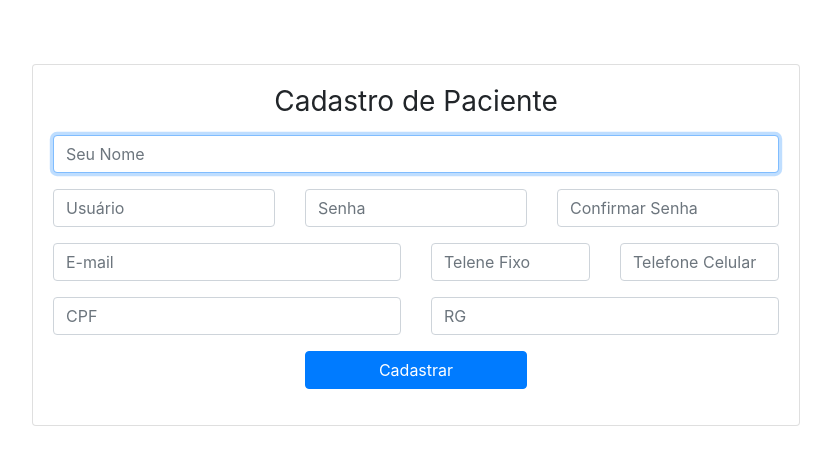
After one commit to AlexandreLages/projeto-psicologia, a Django app: page /paciente/cadastro/ in a window 1280 px wide. The commit adds this page. Shown: the top 465 px of the page, without its empty margins (224-1055 px from the left). Run offline with Django 3.2, Linux system fonts and the light colour scheme; some libraries are stand-ins or nearby versions.

Commit message:
Cadastro de pacient

```diff
--- a/blog/templates/index.html
+++ b/blog/templates/index.html
@@ -7,5 +7,6 @@
 	<h1>SITE AQUI</h1>
 	<a href="{% url 'user_login' %}">Logar</a><br>
 	<a href="{% url 'cadastro_colaborador_view' %}">Cadastrar Colaborador</a><br>
+	<a href="{% url 'cadastro_paciente_view' %}">Cadastrar Paciente</a><br>
 </body>
 </html>
--- /dev/null
+++ b/paciente/templates/cadastro_paciente.html
@@ -0,0 +1,92 @@
+{% load static %}
+<!DOCTYPE html>
+<html lang="pt-br" dir="ltr">
+<head>
+  <link rel="stylesheet" href="https://maxcdn.bootstrapcdn.com/bootstrap/4.0.0/css/bootstrap.min.css" integrity="sha384-Gn5384xqQ1aoWXA+058RXPxPg6fy4IWvTNh0E263XmFcJlSAwiGgFAW/dAiS6JXm" crossorigin="anonymous">
+  <meta charset="utf-8">
+  <title>Cadastro de Paciente</title>
+</head>
+<body>
+
+<div class="container-fluid">
+  <div class="row">
+    <div class="card" style="width:60%; text-align: center; left: 20%; margin-top: 5%;">
+      <div class="card-body">
+        <h1 class="h3 mb-3 font-weight-normal">Cadastro de Paciente</h1>
+        <form action="{% url 'cadastro_paciente_view' %}" method="post">
+          {% csrf_token %}
+          <div class="form-group row">
+            <div class="col-sm-12">
+              <input type="text" id="nome" name="nome" class="form-control" placeholder="Seu Nome" required autofocus>
+            </div>
+          </div>
+          <div class="form-group row">
+            <div class="col-sm-4">
+              <input type="text" id="usuario" name="usuario" class="form-control" placeholder="Usuário" required minlength="4">
+            </div>
+            <div class="col-sm-4">
+              <input type="password" id="senha" name="senha" class="form-control" placeholder="Senha" required minlength="6" autocomplete="off">
+            </div>
+            <div class="col-sm-4">
+              <input type="password" id="confirmarSenha" name="confirmarSenha" class="form-control" placeholder="Confirmar Senha" requiredminlength="6" autocomplete="off">
+            </div>
+          </div>
+          <div class="form-group row">
+            <div class="col-sm-6">
+              <input type="email" id="email" name="email" class="form-control" placeholder="E-mail" required pattern="^[_A-Za-z0-9-\+]+(\.[_A-Za-z0-9-]+)*@[A-Za-z0-9-]+(\.[A-Za-z0-9]+)*(\.[A-Za-z]{2,})$">
+            </div>
+            <div class="col-sm-3">
+              <input type="text" id="telefone" name="telefone" class="form-control fixo-mask" placeholder="Telene Fixo" required>
+            </div>
+            <div class="col-sm-3">
+              <input type="text" id="celular" name="celular" class="form-control celular-mask" placeholder="Telefone Celular" required>
+            </div>
+          </div>
+          <div class="form-group row">
+            <div class="col-sm-6">
+              <input type="text" id="cpf" name="cpf" class="form-control cpf-mask" placeholder="CPF" required>
+            </div>
+            <div class="col-sm-6">
+              <input type="text" id="rg" name="rg" class="form-control" placeholder="RG" required>
+            </div>
+          </div>
+          <div class="form-group row">
+            <div class="col-sm-4">
+            </div>
+            <div class="col-sm-4">
+              <button class="btn btn-primary btn-block" type="submit" onclick="return Validate()">Cadastrar</button>
+            </div>
+            <div class="col-sm-4">
+            </div>
+          </div>
+        </form>
+
+        {% if message %}
+        <div style="text-align: center; font: 12pt; color: red;">
+          {{message}}
+        </div>
+        {% endif %}
+      </div>
+    </div>
+  </div>
+</div>
+
+<script src="https://code.jquery.com/jquery-3.2.1.slim.min.js" integrity="sha384-KJ3o2DKtIkvYIK3UENzmM7KCkRr/rE9/Qpg6aAZGJwFDMVNA/GpGFF93hXpG5KkN" crossorigin="anonymous"></script>
+<script src="https://cdnjs.cloudflare.com/ajax/libs/popper.js/1.12.9/umd/popper.min.js" integrity="sha384-ApNbgh9B+Y1QKtv3Rn7W3mgPxhU9K/ScQsAP7hUibX39j7fakFPskvXusvfa0b4Q" crossorigin="anonymous"></script>
+<script src="https://maxcdn.bootstrapcdn.com/bootstrap/4.0.0/js/bootstrap.min.js" integrity="sha384-JZR6Spejh4U02d8jOt6vLEHfe/JQGiRRSQQxSfFWpi1MquVdAyjUar5+76PVCmYl" crossorigin="anonymous"></script>
+<script src="{% static 'js/jquery.mask.min.js' %}"></script>
+<script src="{% static 'js/masks.js' %}"></script>
+<script type="text/javascript">
+  function Validate(){
+    var password = document.getElementById("senha").value;
+    var confirmPassord = document.getElementById("confirmarSenha").value;
+    if(password != confirmPassord){
+      alert("As senhas não coincidem!");
+      return false;
+    }
+    return true;
+  }
+</script>
+
+</body>
+</html>
--- a/paciente/urls.py
+++ b/paciente/urls.py
@@ -3,4 +3,5 @@ from . import views
 
 urlpatterns = [
     path('', views.paciente_view, name = 'paciente_view'),
+    path('cadastro/', views.cadastro_paciente_view, name = 'cadastro_paciente_view'),
 ]
--- a/paciente/views.py
+++ b/paciente/views.py
@@ -1,8 +1,53 @@
 from django.contrib.auth.decorators import login_required
+from django.contrib.auth.models import User
+from django.shortcuts import redirect
 from django.shortcuts import render
+
+from core.models import Paciente
 
 
 @login_required
 def paciente_view(request):
     if request.method == 'GET':
         return render(request, 'paciente.html')
+
+
+def cadastro_paciente_view(request):
+	if request.method == 'GET':
+		return render(request, 'cadastro_paciente.html')
+	elif request.method == 'POST':
+		usuario = request.POST['usuario']
+		senha = request.POST['senha']
+		confirma_senha = request.POST['confirmarSenha']
+		email = request.POST['email']
+		nome = request.POST['nome']
+		telefone = request.POST['telefone']
+		celular = request.POST['celular']
+		cpf = request.POST['cpf']
+		rg = request.POST['rg']
+		paciente = None
+
+		user = User.objects.filter(username=usuario)
+
+		if not user:
+			user = User.objects.create_user(usuario, email, senha)
+			user.save()
+
+			paciente = Paciente(
+				nome=nome,
+				telefone_celular=celular,
+				telefone_fixo=telefone,
+				cpf=cpf,
+				rg=rg,
+				email=email
+			)
+
+			user = User.objects.get(username=usuario)
+			paciente.user = user
+			paciente.save()
+		else:
+			return render(request, 'cadastro_paciente.html', {'message': 'Já existe uma pessoa com esse usuário!'})
+
+		return redirect('/user/login/', {'message': 'Cadastro de paciente realizado com sucesso!'})
+
+	return redirect('/user/login/')
```
